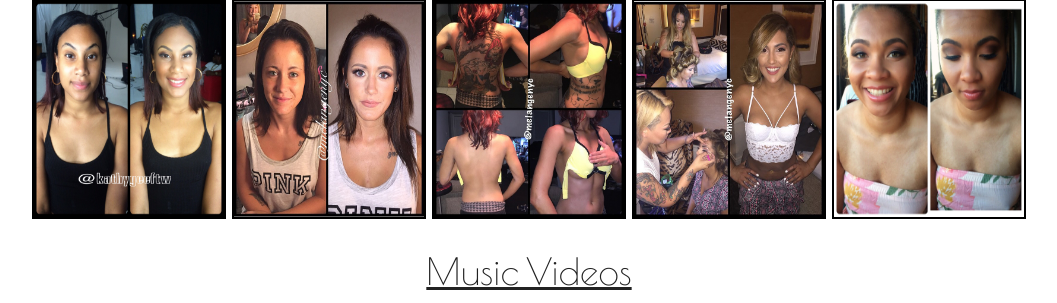
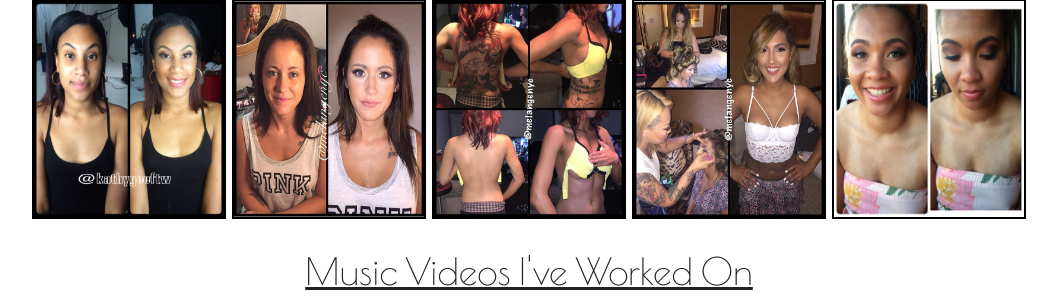
Before and after one commit to Krazian/Kathy-Site, a Node server app: page / in a window 1280 px wide. Shown: the part 990-1293 px from the top of the page, without its empty margins (111-1168 px from the left). Run offline with Node 20, Linux system fonts and the light colour scheme; some libraries are stand-ins or nearby versions.

Commit message:
changed the header for music video

```diff
--- a/views/index.ejs
+++ b/views/index.ejs
@@ -77,7 +77,7 @@
 	<h2>Before & Afters</h2>
 	<div class="before-and-after"></div>
 	</br>
-	<h2>Music Videos</h2>
+	<h2>Music Videos I've Worked On</h2>
 	<div class="video"><iframe width="560" height="315" src="https://www.youtube.com/embed/UCV9J9A6aGw" frameborder="50" allowfullscreen></iframe></div>
 
 	<footer>Designed by Johnathan Chei. All Rights Reserved.</footer>
```
